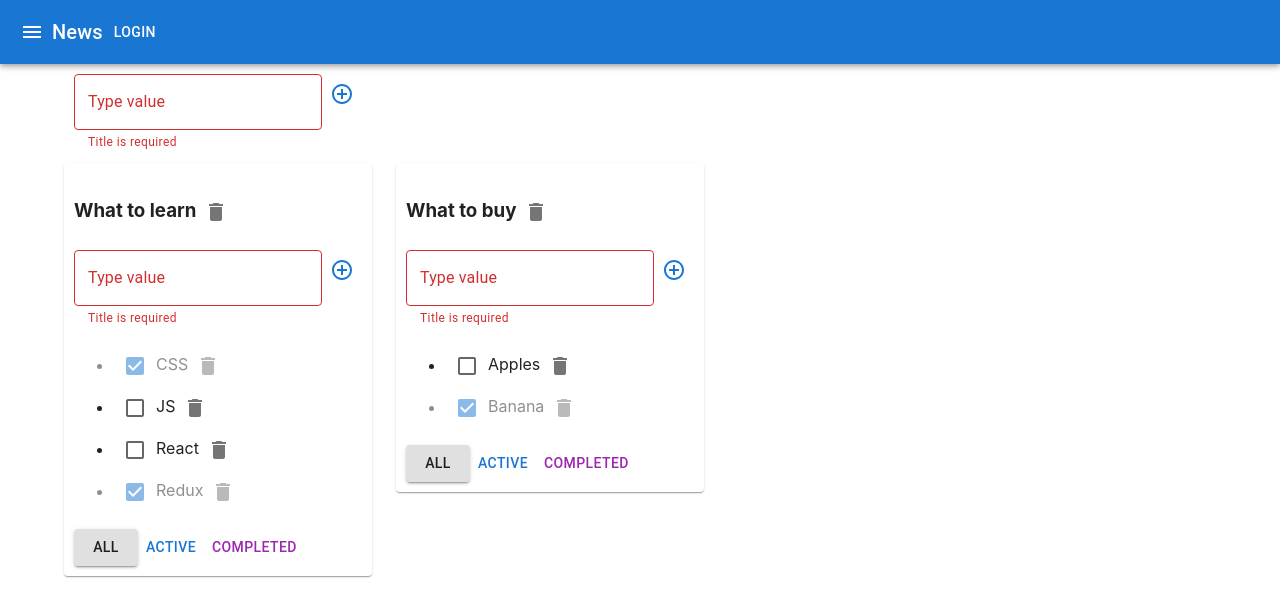
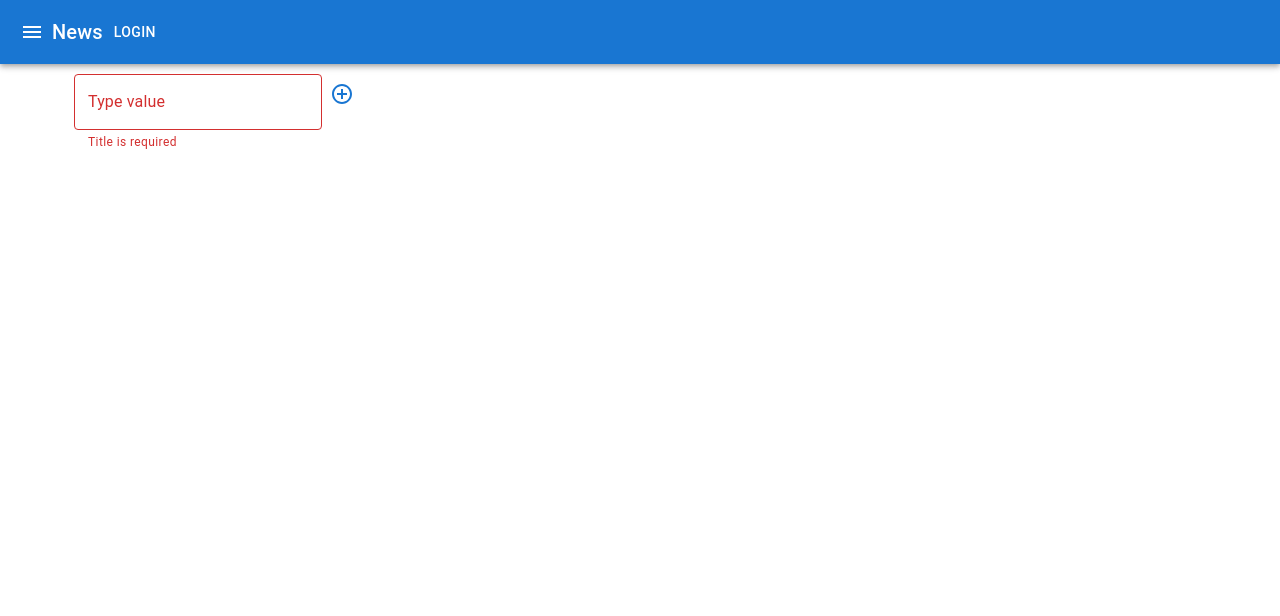
Before and after one commit to almazglobal/it-incubator-todolist-ts, a React (Create React App) app: page / in a window 1280 px wide. Shown: the top 616 px of the page. Built offline with nearby package versions, Linux system fonts and the light colour scheme.

Commit message:
Remake lesson #11, версия 2

```diff
--- a/src/AddItemForm.tsx
+++ b/src/AddItemForm.tsx
@@ -1,5 +1,5 @@
 import React, {ChangeEvent, KeyboardEvent, useState} from "react";
-import {Button, Icon, IconButton, TextField} from "@material-ui/core";
+import {IconButton, TextField} from "@material-ui/core";
 import {AddCircleOutline} from "@material-ui/icons";
 
 type AddItemFormPropsType = {
--- a/src/AppWithRedux.tsx
+++ b/src/AppWithRedux.tsx
@@ -87,9 +87,7 @@ export function AppWithRedux() {
                 <Grid container
                       spacing={3}>
                     {todoLists.map(todo => {
-
                         let taskTodoList = tasks[todo.id]
-
                         return (
                             <Grid item>
                                 <Paper style={{padding: "10px"}}>
--- a/src/TodoList.tsx
+++ b/src/TodoList.tsx
@@ -1,8 +1,8 @@
-import React, {ChangeEvent, useCallback} from "react";
+import React, {useCallback} from "react";
 import {ValueFilterType} from './App'
 import {AddItemForm} from "./AddItemForm";
 import {EditableSpan} from "./EditableSpan";
-import {Button, Checkbox, IconButton} from "@material-ui/core";
+import {Button, IconButton} from "@material-ui/core";
 import {Delete} from "@material-ui/icons";
 import {TaskTodoList} from "./TaskTodoList";
 
--- a/src/index.tsx
+++ b/src/index.tsx
@@ -8,9 +8,9 @@ import {store} from "./state/store";
 // ReactDOM.render(<AppWithReducers />,  document.getElementById('root'));
 ReactDOM.render(
     <Provider store={store}>
-        <AppWithRedux />
+        <AppWithRedux/>
     </Provider>,
-       document.getElementById('root'));
+    document.getElementById('root'));
 
 // If you want your app to work offline and load faster, you can change
 // unregister() to register() below. Note this comes with some pitfalls.
--- a/src/state/tasks-reducer.ts
+++ b/src/state/tasks-reducer.ts
@@ -37,16 +37,16 @@ type ActionsTaskType =
     | RemoveTodolistActionType
 
 const initialState: TodoListsType = {
-    [todoListId1]: [
-        {id: v1(), title: "CSS", isDone: true},
-        {id: v1(), title: "JS", isDone: false},
-        {id: v1(), title: "React", isDone: false},
-        {id: v1(), title: "Redux", isDone: true},
-    ],
-    [todoListId2]: [
-        {id: v1(), title: "Apples", isDone: false},
-        {id: v1(), title: "Banana", isDone: true},
-    ]
+    // [todoListId1]: [
+    //     {id: v1(), title: "CSS", isDone: true},
+    //     {id: v1(), title: "JS", isDone: false},
+    //     {id: v1(), title: "React", isDone: false},
+    //     {id: v1(), title: "Redux", isDone: true},
+    // ],
+    // [todoListId2]: [
+    //     {id: v1(), title: "Apples", isDone: false},
+    //     {id: v1(), title: "Banana", isDone: true},
+    // ]
 }
 
 export const tasksReducer = (state: TodoListsType = initialState, action: ActionsTaskType): TodoListsType => {
--- a/src/state/todolists-reducer.ts
+++ b/src/state/todolists-reducer.ts
@@ -36,8 +36,8 @@ export const todoListId1 = v1()
 export const todoListId2 = v1()
 
 const initialState: TodoListType[] = [
-    {id: todoListId1, title: "What to learn", filter: 'all'},
-    {id: todoListId2, title: "What to buy", filter: 'all'},
+    // {id: todoListId1, title: "What to learn", filter: 'all'},
+    // {id: todoListId2, title: "What to buy", filter: 'all'},
 ]
 
 export const todolistsReducer = (state: TodoListType[] = initialState, action: ActionsTodolistType): TodoListType[] => {
```
